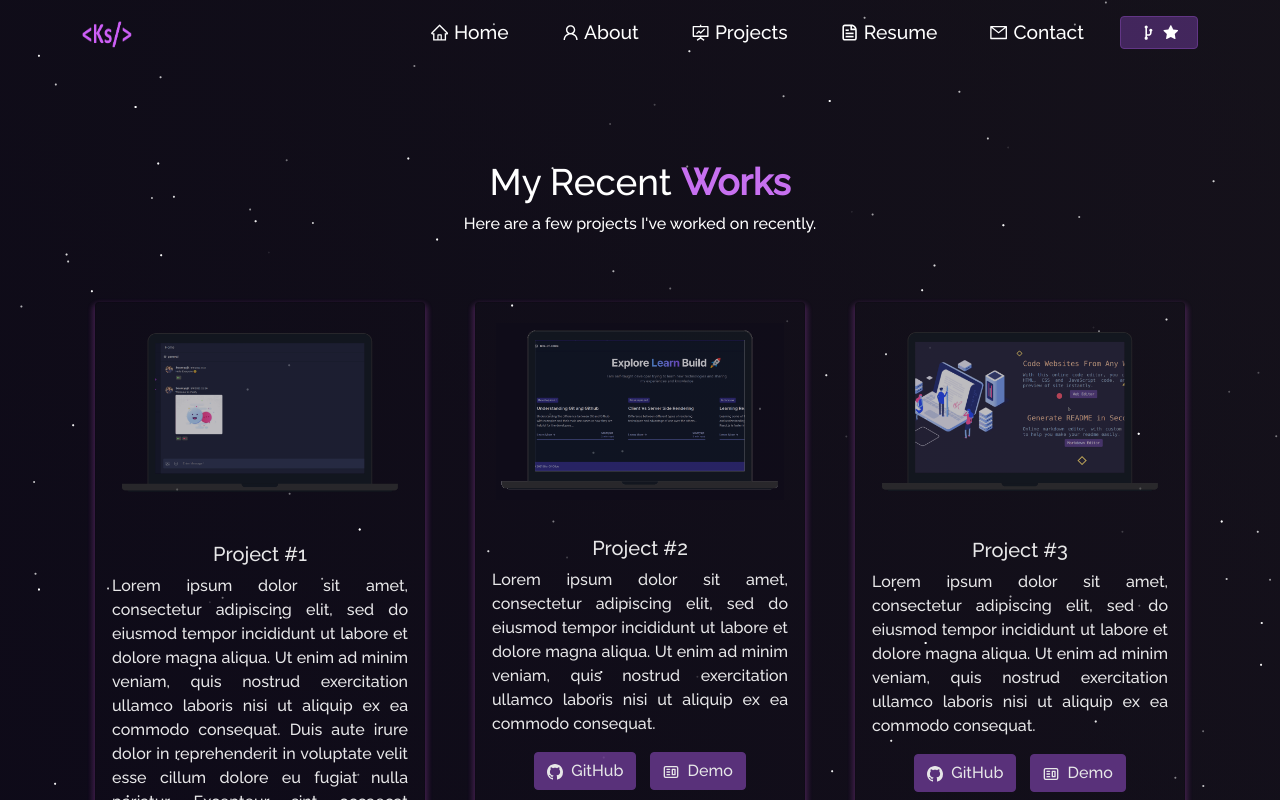
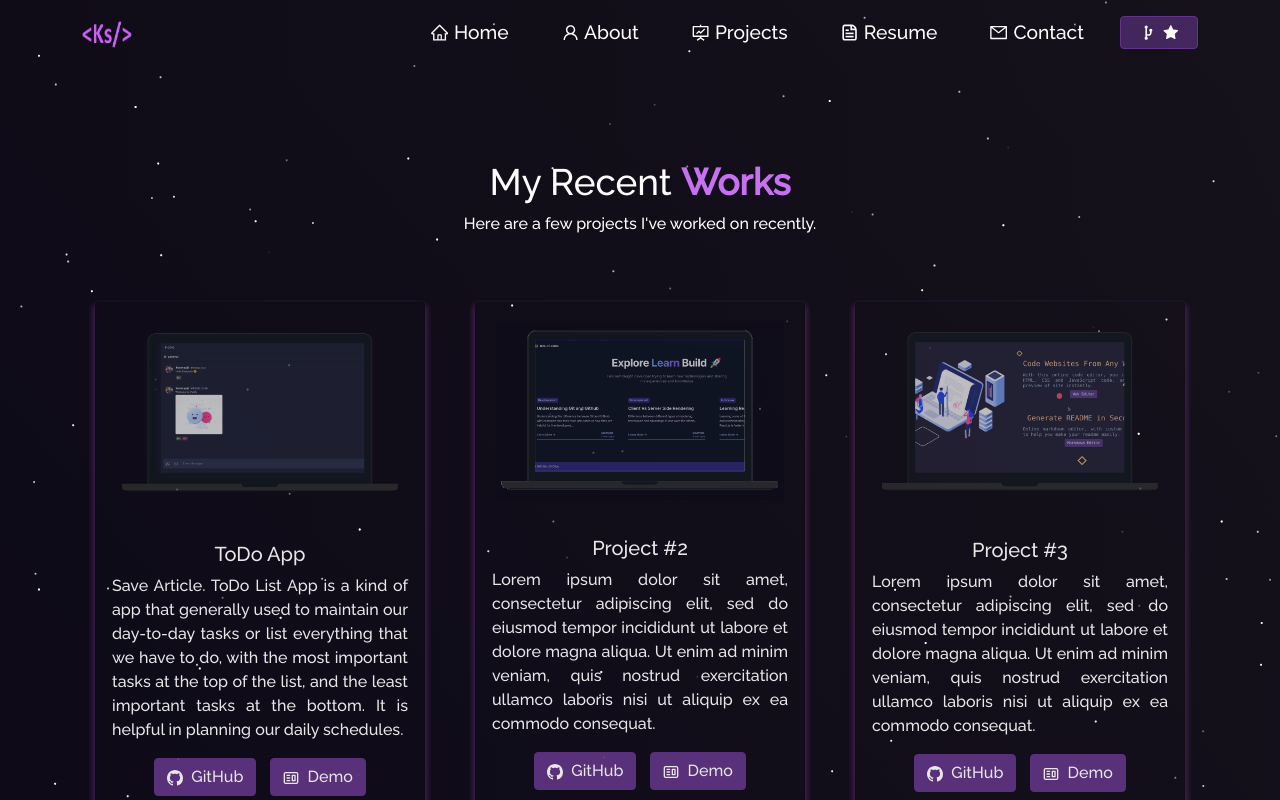
Before and after one commit to kareemalskafi/Kareem-portfolio, a React (Create React App) app: page /project in a window 1280 px wide. Shown: the top 800 px of the page. Built offline with nearby package versions, Linux system fonts and the light colour scheme.

Commit message:
Add files via upload

```diff
--- a/src/components/Projects/Projects.js
+++ b/src/components/Projects/Projects.js
@@ -25,10 +25,10 @@ function Projects() {
             <ProjectCard
               imgPath={chatify}
               isBlog={false}
-              title="Project #1"
-              description="Lorem ipsum dolor sit amet, consectetur adipiscing elit, sed do eiusmod tempor incididunt ut labore et dolore magna aliqua. Ut enim ad minim veniam, quis nostrud exercitation ullamco laboris nisi ut aliquip ex ea commodo consequat. Duis aute irure dolor in reprehenderit in voluptate velit esse cillum dolore eu fugiat nulla pariatur. Excepteur sint occaecat cupidatat non proident, sunt in culpa qui officia deserunt mollit anim id est laborum."
-              ghLink="https://github.com/kareemalskafi"
-              demoLink="https://chatify-49.web.app/"
+              title="ToDo App"
+              description="Save Article. ToDo List App is a kind of app that generally used to maintain our day-to-day tasks or list everything that we have to do, with the most important tasks at the top of the list, and the least important tasks at the bottom. It is helpful in planning our daily schedules."
+              ghLink="https://github.com/kareemalskafi/TodoApp"
+              demoLink="https://todo-app-kareemalskafi.vercel.app/"
             />
           </Col>
 
```
